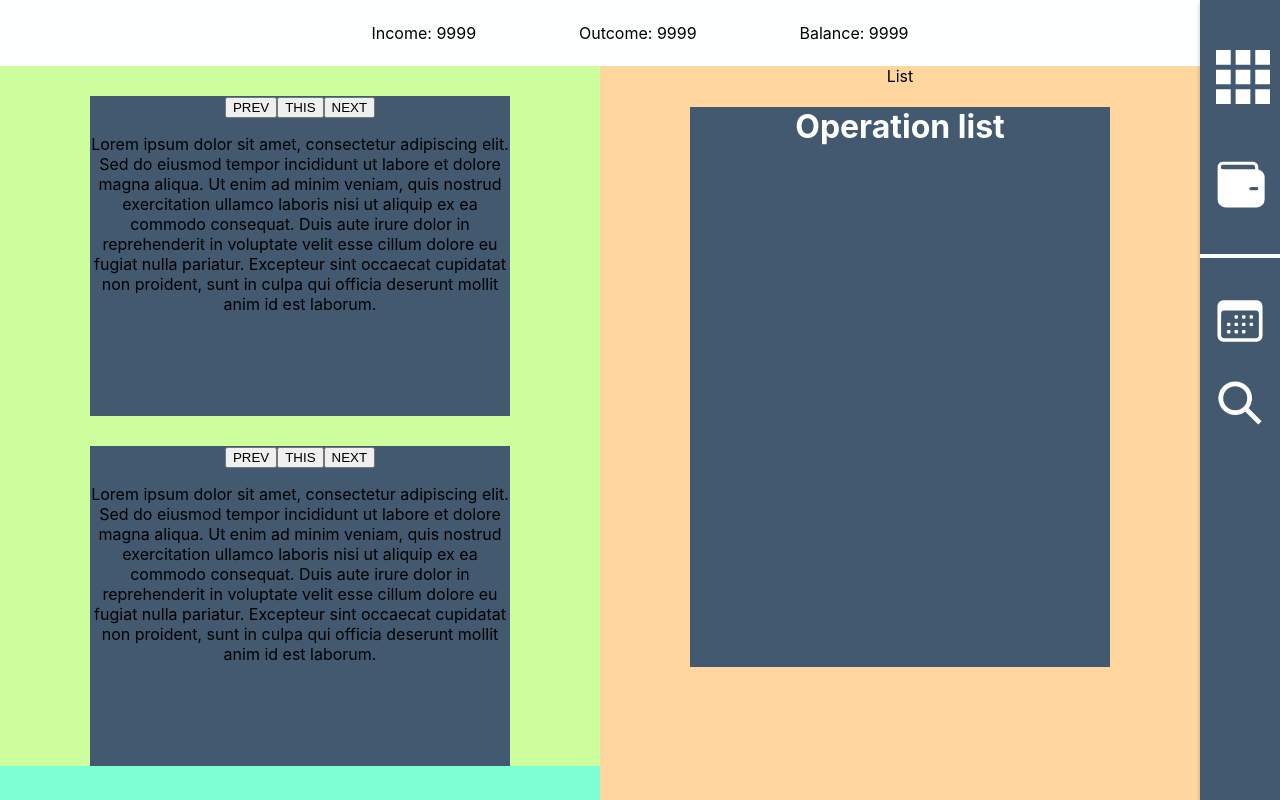
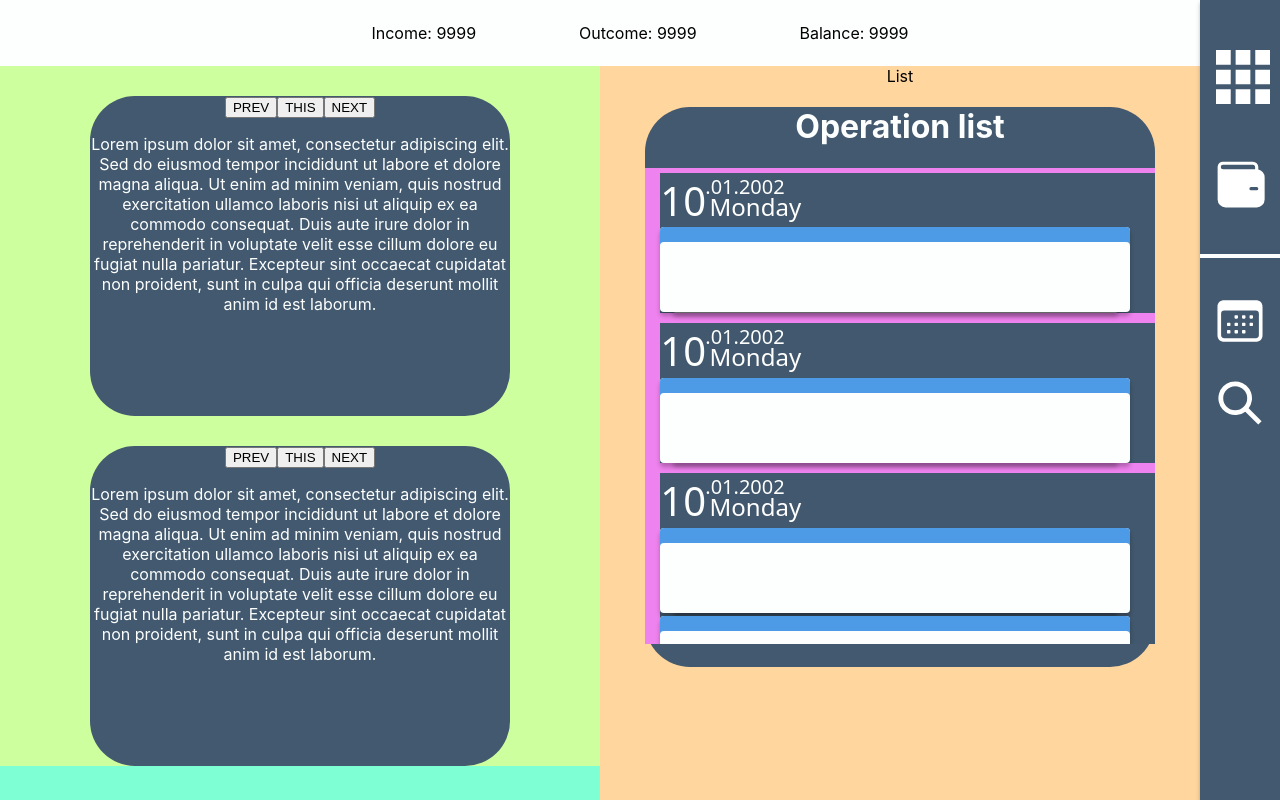
Before and after one commit to AllanPaton/WebFamilyBudget, a React (Create React App) app: page / in a window 1280 px wide. Built offline with nearby package versions, Linux system fonts and the light colour scheme.

Commit message:
1 step forward, Pi backward XD

```diff
--- a/src/App.css
+++ b/src/App.css
@@ -29,7 +29,7 @@
   margin-left: auto;
   margin-right: auto;
 }
-/*----------RIGHT LIST MENU*/
+/*----------Sidebar*/
 
 .list-fixed{
   width: 80px;
@@ -107,7 +107,7 @@
   transform: scale(1.05);
 }
 
-/*----------LIST END*/
+/*----------Sidebar END*/
 
 .main-app-container{
   background: aquamarine;
@@ -145,18 +145,38 @@
   margin-left: 15%;
   width: 70%;
   height: 40vh;
+  color: #FDFFFE;
   background: #43596F;
+  border-radius: 45px;
 }
+
+/*OPERATION MENU/LIST OR ETC BLYAT */
 
 .listbox{
   background: #43596F;
-  width: 70%;
+  width: 85%;
   height: 70vh;
   margin: auto;
   h1{color: #FDFFFE}
+  border-radius: 45px;
 }
 
+.operation-list {
+  width: 100%;
+  height: 85%;
+  background: violet;
+  display: flex;
+  flex-wrap: wrap;
+  overflow: scroll;
+}
 
+.day-section{
+  width: 100%;
+  height: auto;
+  background: #42586e;
+  margin:1% 0;
+  margin-left: 3%;
+}
 
 #Menu {
   position: fixed;
--- a/src/App.js
+++ b/src/App.js
@@ -1,12 +1,13 @@
 import './App.css';
 import React from "react";
+import OperationDate from "./components/UI/OperationDate/OperationDate";
+import OperationInfo from "./components/UI/OperationInfo/OperationInfo";
 
 function App() {
 
 	const sandwichMenuClick = () =>{
 
 	}
-
 
   return (
       <div className="App">
@@ -68,7 +69,29 @@ function App() {
 								  <div>
 									  <div className="listbox">
 										  <h1>Operation list</h1>
-
+										  <div className="operation-list">
+											  <div className="day-section">
+												  <OperationDate/>
+												  <OperationInfo/>
+											  </div>
+											  <div className="day-section">
+												  <OperationDate/>
+												  <OperationInfo/>
+											  </div>
+											  <div className="day-section">
+												  <OperationDate/>
+												  <OperationInfo/>
+												  <OperationInfo/>
+											  </div>
+											  <div className="day-section">
+												  <OperationDate/>
+												  <OperationInfo/>
+											  </div>
+											  <div className="day-section">
+												  <OperationDate/>
+												  <OperationInfo/>
+											  </div>
+										  </div>
 									  </div>
 								  </div>
 							  </div>
--- /dev/null
+++ b/src/components/UI/OperationDate/OperationDate.jsx
@@ -0,0 +1,16 @@
+import React from 'react';
+
+import resets from "../_resets.module.css"
+import classes from './OperationDate.module.css';
+
+const OperationDate = () => {
+    return (
+        <div className={`${resets.storybrainResets} ${classes.block}`}>
+            <div className={classes._12002}>.01.2002</div>
+            <div className={classes._10}>10</div>
+            <div className={classes.monday}>Monday</div>
+        </div>
+    );
+};
+
+export default OperationDate;
--- /dev/null
+++ b/src/components/UI/OperationDate/OperationDate.module.css
@@ -0,0 +1,52 @@
+.block {
+  position: relative;
+  width: 145px;
+  height: 52px;
+}
+._12002 {
+  color: #fdfffe;
+  font-size: 20px;
+  font-family: IBM Plex Sans, system-ui, -apple-system, 'Segoe UI', Roboto, 'Helvetica Neue', Arial, 'Noto Sans',
+    'Liberation Sans', sans-serif;
+  position: absolute;
+  left: 31.0345%;
+  right: 11.7241%;
+  top: 0;
+  bottom: 50%;
+  width: min-content;
+  height: min-content;
+  white-space: nowrap;
+  flex-direction: column;
+}
+._10 {
+  color: #fdfffe;
+  font-size: 40px;
+  font-family: IBM Plex Sans, system-ui, -apple-system, 'Segoe UI', Roboto, 'Helvetica Neue', Arial, 'Noto Sans',
+    'Liberation Sans', sans-serif;
+  position: absolute;
+  left: 0;
+  right: 66.8966%;
+  top: 0;
+  bottom: 0;
+  width: min-content;
+  height: min-content;
+  text-align: center;
+  align-items: center;
+  white-space: nowrap;
+  flex-direction: column;
+}
+.monday {
+  color: #fff;
+  font-size: 24px;
+  font-family: IBM Plex Sans, system-ui, -apple-system, 'Segoe UI', Roboto, 'Helvetica Neue', Arial, 'Noto Sans',
+    'Liberation Sans', sans-serif;
+  position: absolute;
+  left: 33.991%;
+  right: 0;
+  top: 32.4%;
+  bottom: 0;
+  width: min-content;
+  height: min-content;
+  white-space: nowrap;
+  flex-direction: column;
+}
--- /dev/null
+++ b/src/components/UI/OperationInfo/OperationInfo.jsx
@@ -0,0 +1,15 @@
+import React from 'react';
+
+import resets from '../_resets.module.css'
+import classes from "./OperationInfo.module.css";
+
+const OperationInfo = () => {
+    return (
+        <div className={`${resets.storybrainResets} ${classes.block}`}>
+            <div className={classes.rectangle5}></div>
+            <div className={classes.rectangle6}></div>
+        </div>
+    );
+};
+
+export default OperationInfo;
--- /dev/null
+++ b/src/components/UI/OperationInfo/OperationInfo.module.css
@@ -0,0 +1,30 @@
+.block {
+  position: relative;
+  width: 100%;
+  height: 88px;
+}
+.rectangle5 {
+  position: absolute;
+  left: 2.5%;
+  right: 1%;
+  top: 93.1818%;
+  bottom: 0;
+  width: 90%;
+  height: 6px;
+  border-radius: 75px;
+  background-color: #848686;
+  box-shadow: 0px 4px 4px 0px #00000040;
+}
+.rectangle6 {
+  position: absolute;
+  left: 0;
+  right: 0;
+  top: 0;
+  bottom: 3.4091%;
+  width: 95%;
+  height: 85px;
+  margin-top: .5%;
+  border-radius: 4px;
+  background-color: #fdfffe;
+  box-shadow: inset 0px 15px 0px #4d9be6, 0px 4px 4px 0px #00000040;
+}
--- /dev/null
+++ b/src/components/UI/_resets.module.css
@@ -0,0 +1,36 @@
+.storybrainResets,
+.storybrainResets * {
+  box-sizing: border-box;
+  margin: 0;
+  padding: 0;
+  background: none;
+  border: none;
+  flex-shrink: 0;
+  text-decoration: none;
+  min-width: 0;
+  overflow-wrap: anywhere;
+}
+
+.storybrainResets,
+.storybrainResets :not(span, a, ul, ol, li, p) {
+  display: flex;
+}
+
+.storybrainResets ul,
+.storybrainResets ol {
+  text-indent: 0;
+  padding-inline-start: 1.5em;
+}
+
+.storybrainResets p:empty::before {
+  content: '';
+  display: inline-block;
+}
+
+.storybrainResets img {
+  object-fit: contain;
+}
+
+.storybrainResets svg {
+  overflow: visible;
+}
```
